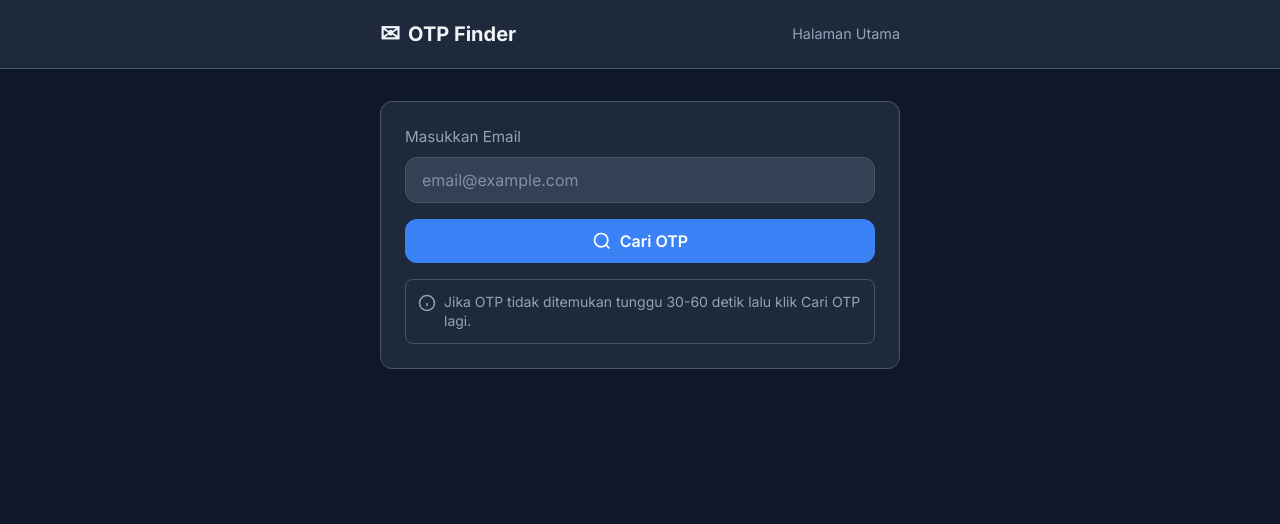
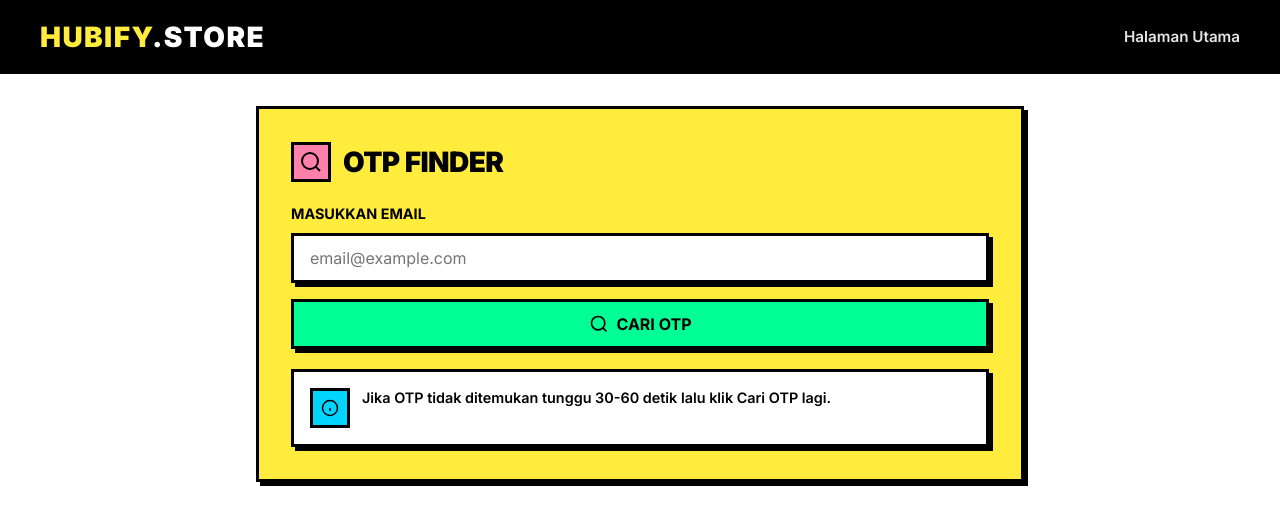
Before and after one commit to masean24/hubify-mail, a website built with Vite: page frontend/otp.html in a window 1280 px wide. Built offline with nearby package versions, Linux system fonts and the light colour scheme.

Commit message:
OTP page neo-brutalism UI; docs VPS Postfix sync

```diff
--- a/frontend/css/otp.css
+++ b/frontend/css/otp.css
@@ -1,186 +1,62 @@
-/* OTP Finder - Dark theme (reference: ammail.me/otp) */
+/* OTP Finder - Neo brutalism (same style as main page) */
 
-:root {
-  --otp-bg: #0f172a;
-  --otp-bg-card: #1e293b;
-  --otp-bg-input: #334155;
-  --otp-border: #475569;
-  --otp-accent: #3b82f6;
-  --otp-accent-hover: #2563eb;
-  --otp-text: #f1f5f9;
-  --otp-text-muted: #94a3b8;
-  --otp-info-bg: #1e293b;
-  --otp-radius: 12px;
-  --otp-font: 'Inter', system-ui, -apple-system, sans-serif;
+.otp-main {
+  max-width: 560px;
 }
 
-*,
-*::before,
-*::after {
-  box-sizing: border-box;
-  margin: 0;
-  padding: 0;
+.otp-card {
+  padding: 2rem;
 }
 
-html {
-  font-size: 16px;
+.otp-card__header {
+  display: flex;
+  align-items: center;
+  gap: 0.75rem;
+  margin-bottom: 1.25rem;
 }
 
-body.otp-page {
-  font-family: var(--otp-font);
-  background-color: var(--otp-bg);
-  color: var(--otp-text);
-  min-height: 100vh;
-  line-height: 1.5;
-}
-
-/* Header */
-.otp-header {
-  border-bottom: 1px solid var(--otp-border);
-  background: var(--otp-bg-card);
-}
-
-.otp-header__inner {
-  max-width: 560px;
-  margin: 0 auto;
-  padding: 1rem 1.25rem;
-  display: flex;
-  align-items: center;
-  justify-content: space-between;
-}
-
-.otp-header__logo {
-  display: inline-flex;
-  align-items: center;
-  gap: 0.5rem;
-  color: var(--otp-text);
-  text-decoration: none;
-  font-weight: 700;
-  font-size: 1.25rem;
-}
-
-.otp-header__logo-icon {
-  font-size: 1.5rem;
-}
-
-.otp-header__logo:hover {
-  color: var(--otp-accent);
-}
-
-.otp-header__home {
-  color: var(--otp-text-muted);
-  text-decoration: none;
-  font-size: 0.9rem;
-}
-
-.otp-header__home:hover {
-  color: var(--otp-text);
-}
-
-/* Main */
-.otp-main {
-  max-width: 560px;
-  margin: 0 auto;
-  padding: 2rem 1.25rem;
-}
-
-/* Card */
-.otp-card {
-  background: var(--otp-bg-card);
-  border: 1px solid var(--otp-border);
-  border-radius: var(--otp-radius);
-  padding: 1.5rem;
+.otp-card__title {
+  margin: 0;
+  font-size: 1.75rem;
 }
 
 .otp-card__label {
   display: block;
-  font-size: 0.95rem;
-  font-weight: 500;
-  color: var(--otp-text-muted);
+  font-weight: 700;
+  text-transform: uppercase;
+  font-size: 0.9rem;
   margin-bottom: 0.5rem;
 }
 
 .otp-card__input {
-  width: 100%;
-  padding: 0.75rem 1rem;
-  font-size: 1rem;
-  font-family: inherit;
-  color: var(--otp-text);
-  background: var(--otp-bg-input);
-  border: 1px solid var(--otp-border);
-  border-radius: var(--otp-radius);
   margin-bottom: 1rem;
-  outline: none;
-  transition: border-color 0.2s;
-}
-
-.otp-card__input::placeholder {
-  color: var(--otp-text-muted);
-  opacity: 0.8;
-}
-
-.otp-card__input:focus {
-  border-color: var(--otp-accent);
-  box-shadow: 0 0 0 2px rgba(59, 130, 246, 0.25);
 }
 
 .otp-card__btn {
   width: 100%;
-  display: inline-flex;
-  align-items: center;
-  justify-content: center;
-  gap: 0.5rem;
-  padding: 0.75rem 1.25rem;
-  font-size: 1rem;
-  font-weight: 600;
-  font-family: inherit;
-  color: #fff;
-  background: var(--otp-accent);
-  border: none;
-  border-radius: var(--otp-radius);
-  cursor: pointer;
-  transition: background 0.2s;
-}
-
-.otp-card__btn:hover {
-  background: var(--otp-accent-hover);
-}
-
-.otp-card__btn:disabled {
-  opacity: 0.7;
-  cursor: not-allowed;
-}
-
-.otp-card__btn-icon {
-  flex-shrink: 0;
+  margin-bottom: 0;
 }
 
 .otp-card__info {
   display: flex;
   align-items: flex-start;
-  gap: 0.5rem;
-  margin-top: 1rem;
-  padding: 0.75rem;
-  background: var(--otp-info-bg);
-  border-radius: 8px;
-  border: 1px solid var(--otp-border);
-}
-
-.otp-card__info-icon {
-  flex-shrink: 0;
-  color: var(--otp-text-muted);
-  margin-top: 2px;
+  gap: 0.75rem;
+  margin-top: 1.25rem;
+  padding: 1rem;
 }
 
 .otp-card__info p {
-  font-size: 0.875rem;
-  color: var(--otp-text-muted);
+  margin: 0;
+  font-size: 0.9rem;
+  font-weight: 600;
   line-height: 1.4;
+  color: var(--color-black);
 }
 
-/* Result */
+/* Result section */
 .otp-result {
   margin-top: 2rem;
+  padding: 2rem;
 }
 
 .otp-result.hidden {
@@ -193,24 +69,22 @@ body.otp-page {
 
 .otp-result__title {
   font-size: 1.25rem;
-  font-weight: 700;
-  margin-bottom: 0.25rem;
+  margin: 0.25rem 0 0 0;
 }
 
 .otp-result__email {
   font-size: 0.9rem;
-  color: var(--otp-text-muted);
+  color: var(--color-gray-dark);
   word-break: break-all;
+  margin-top: 0.25rem;
 }
 
 .otp-result__loading,
 .otp-result__empty {
   padding: 1.5rem;
   text-align: center;
-  color: var(--otp-text-muted);
-  background: var(--otp-bg-card);
-  border: 1px solid var(--otp-border);
-  border-radius: var(--otp-radius);
+  font-weight: 600;
+  color: var(--color-gray-dark);
 }
 
 .otp-result__loading.hidden,
@@ -221,11 +95,12 @@ body.otp-page {
 .otp-result__empty-hint {
   margin-top: 0.5rem;
   font-size: 0.875rem;
-  opacity: 0.9;
 }
 
 .otp-result__list {
   list-style: none;
+  margin: 0;
+  padding: 0;
   display: flex;
   flex-direction: column;
   gap: 0.75rem;
@@ -237,21 +112,22 @@ body.otp-page {
 
 .otp-item {
   padding: 1rem;
-  background: var(--otp-bg-card);
-  border: 1px solid var(--otp-border);
-  border-radius: var(--otp-radius);
+  border: var(--border-width) solid var(--color-black);
+  box-shadow: var(--shadow-offset) var(--shadow-offset) 0 var(--color-black);
+  background: var(--color-white);
   display: grid;
   gap: 0.5rem;
 }
 
 .otp-item__from {
   font-size: 0.85rem;
-  color: var(--otp-text-muted);
+  color: var(--color-gray-dark);
 }
 
 .otp-item__subject {
-  font-weight: 600;
+  font-weight: 700;
   font-size: 0.95rem;
+  text-transform: uppercase;
 }
 
 .otp-item__row {
@@ -264,15 +140,15 @@ body.otp-page {
 
 .otp-item__code {
   font-size: 1.5rem;
-  font-weight: 700;
+  font-weight: 900;
   letter-spacing: 0.15em;
-  color: var(--otp-accent);
+  color: var(--color-black);
   font-variant-numeric: tabular-nums;
 }
 
 .otp-item__time {
   font-size: 0.8rem;
-  color: var(--otp-text-muted);
+  color: var(--color-gray-dark);
 }
 
 .hidden {
--- a/frontend/otp.html
+++ b/frontend/otp.html
@@ -9,51 +9,69 @@
   <link rel="preconnect" href="https://fonts.googleapis.com">
   <link rel="preconnect" href="https://fonts.gstatic.com" crossorigin>
   <link href="https://fonts.googleapis.com/css2?family=Inter:wght@400;600;700;900&display=swap" rel="stylesheet">
+  <link rel="stylesheet" href="./css/brutalism.css">
   <link rel="stylesheet" href="./css/otp.css">
 </head>
 
-<body class="otp-page">
-  <header class="otp-header">
-    <div class="otp-header__inner">
-      <a href="/" class="otp-header__logo" title="Kembali ke halaman utama">
-        <span class="otp-header__logo-icon">✉</span>
-        <span>OTP Finder</span>
+<body>
+  <header class="header">
+    <div class="header__inner">
+      <a href="/" class="header__logo">
+        <span>HUBIFY</span>.STORE
       </a>
-      <a href="/" class="otp-header__home" title="Halaman utama">Halaman Utama</a>
+      <a href="/" class="header__link">Halaman Utama</a>
     </div>
   </header>
 
-  <main class="otp-main">
-    <div class="otp-card">
+  <main class="main otp-main">
+    <section class="brutal-box brutal-box--yellow otp-card">
+      <div class="otp-card__header">
+        <div class="icon-box icon-box--pink">
+          <svg width="24" height="24" viewBox="0 0 24 24" fill="none" stroke="currentColor" stroke-width="2">
+            <circle cx="11" cy="11" r="8" />
+            <line x1="21" y1="21" x2="16.65" y2="16.65" />
+          </svg>
+        </div>
+        <h1 class="otp-card__title">OTP FINDER</h1>
+      </div>
       <label class="otp-card__label" for="email-input">Masukkan Email</label>
       <input
         type="text"
         id="email-input"
-        class="otp-card__input"
+        class="input otp-card__input"
         placeholder="email@example.com"
         autocomplete="email"
       >
-      <button type="button" class="otp-card__btn" id="btn-search">
-        <svg class="otp-card__btn-icon" width="20" height="20" viewBox="0 0 24 24" fill="none" stroke="currentColor" stroke-width="2">
+      <button type="button" class="btn btn--green otp-card__btn" id="btn-search">
+        <svg width="20" height="20" viewBox="0 0 24 24" fill="none" stroke="currentColor" stroke-width="2">
           <circle cx="11" cy="11" r="8" />
           <line x1="21" y1="21" x2="16.65" y2="16.65" />
         </svg>
         Cari OTP
       </button>
-
-      <div class="otp-card__info" role="status">
-        <svg class="otp-card__info-icon" width="18" height="18" viewBox="0 0 24 24" fill="none" stroke="currentColor" stroke-width="2">
-          <circle cx="12" cy="12" r="10" />
-          <line x1="12" y1="16" x2="12" y2="12" />
-          <line x1="12" y1="8" x2="12.01" y2="8" />
-        </svg>
+      <div class="otp-card__info brutal-box" role="status">
+        <div class="icon-box icon-box--cyan">
+          <svg width="18" height="18" viewBox="0 0 24 24" fill="none" stroke="currentColor" stroke-width="2">
+            <circle cx="12" cy="12" r="10" />
+            <line x1="12" y1="16" x2="12" y2="12" />
+            <line x1="12" y1="8" x2="12.01" y2="8" />
+          </svg>
+        </div>
         <p>Jika OTP tidak ditemukan tunggu 30-60 detik lalu klik Cari OTP lagi.</p>
       </div>
-    </div>
+    </section>
 
-    <div class="otp-result hidden" id="otp-result">
+    <section class="brutal-box otp-result hidden" id="otp-result">
       <div class="otp-result__header">
-        <h2 class="otp-result__title">Hasil</h2>
+        <div class="icon-box icon-box--orange">
+          <svg width="20" height="20" viewBox="0 0 24 24" fill="none" stroke="currentColor" stroke-width="2">
+            <path d="M14 2H6a2 2 0 0 0-2 2v16a2 2 0 0 0 2 2h12a2 2 0 0 0 2-2V8z" />
+            <polyline points="14,2 14,8 20,8" />
+            <line x1="16" y1="13" x2="8" y2="13" />
+            <line x1="16" y1="17" x2="8" y2="17" />
+          </svg>
+        </div>
+        <h2 class="otp-result__title">HASIL</h2>
         <p class="otp-result__email" id="result-email"></p>
       </div>
       <div class="otp-result__loading hidden" id="result-loading">Memuat...</div>
@@ -62,7 +80,7 @@
         <p>Belum ada email atau tidak ada kode OTP yang terdeteksi.</p>
         <p class="otp-result__empty-hint">Tunggu 30-60 detik lalu klik Cari OTP lagi.</p>
       </div>
-    </div>
+    </section>
   </main>
 
   <script type="module" src="./js/otp.js"></script>
```
Also changed, not shown: docs/vps-setup.md (+44 -2 lines).
